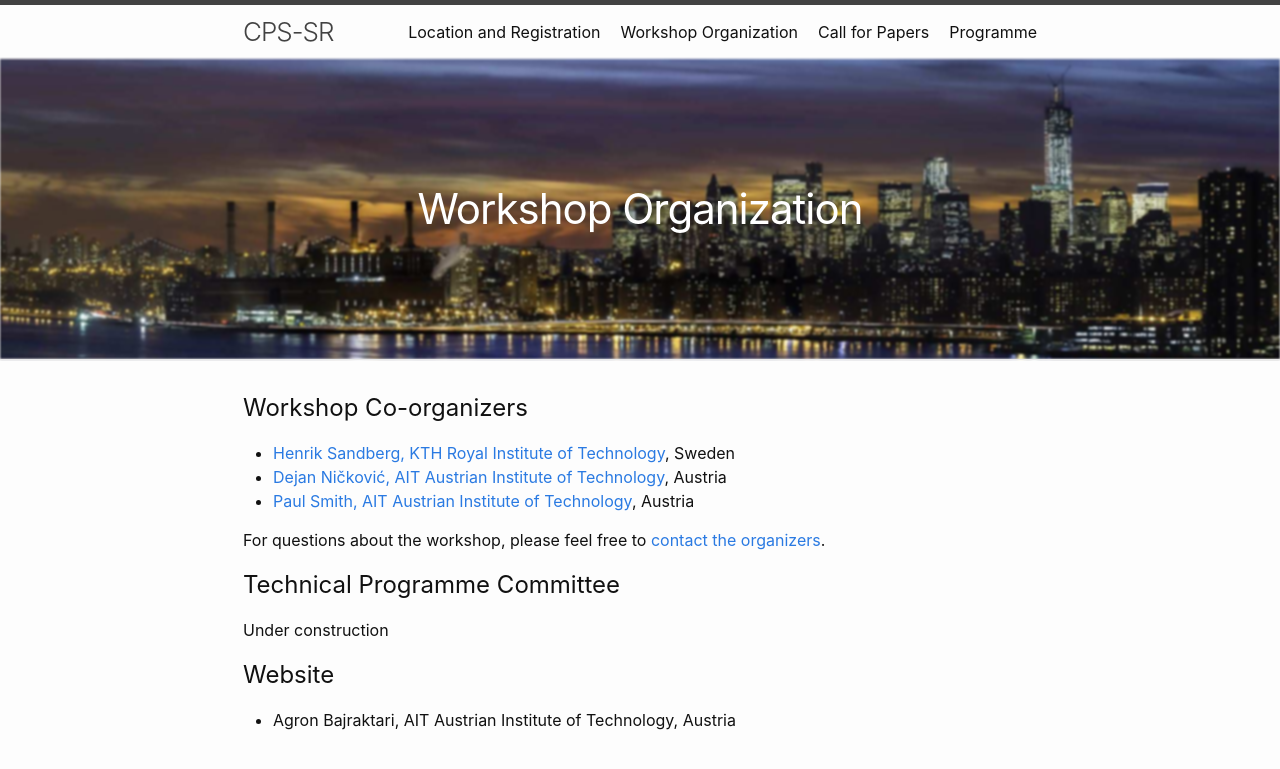
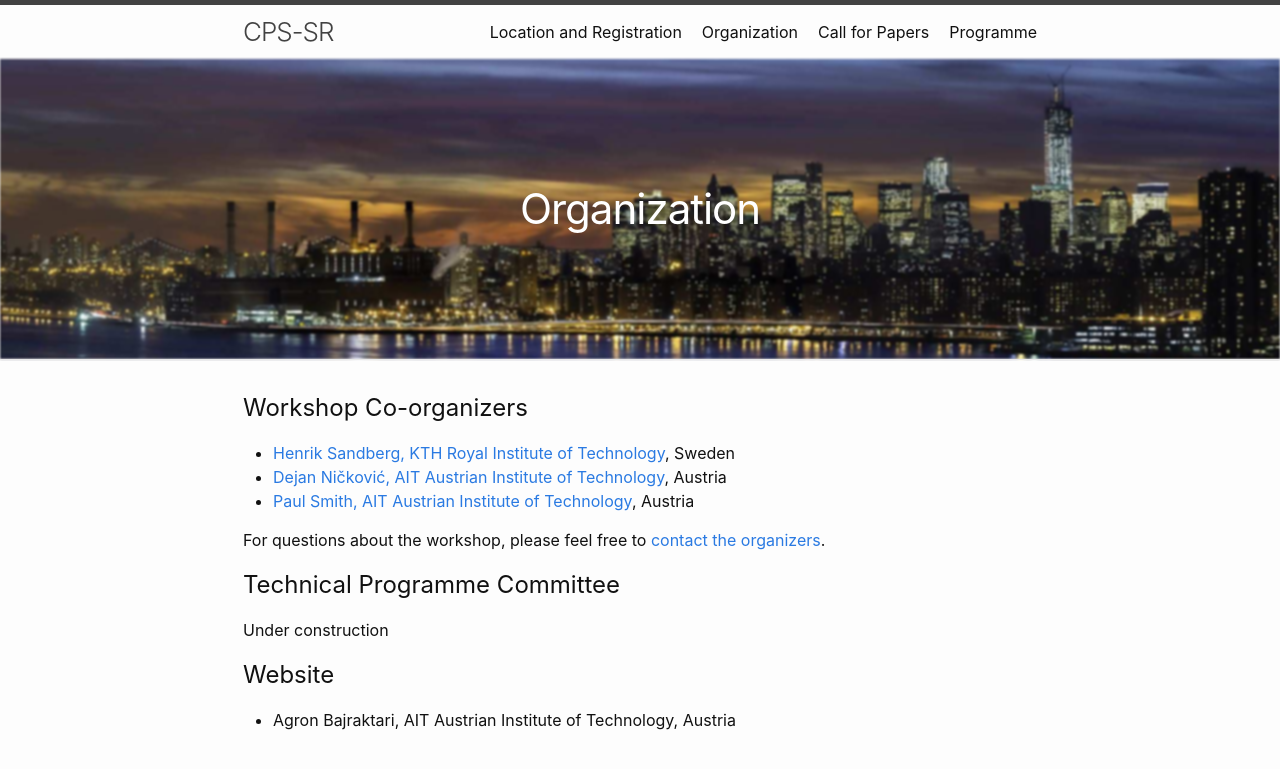
Before and after one commit to ait-csr/cps-sr, a Jekyll site: the page built from organization.md, in a window 1280 px wide. Shown: the top 769 px of the page. Built offline with Jekyll 4.4.1, drawn with Linux system fonts in a browser that asks for light colours.

Commit message:
Updated the organization page and the text justfication.

```diff
--- a/_sass/minima.scss
+++ b/_sass/minima.scss
@@ -18,7 +18,7 @@ $grey-color:       #828282 !default;
 $grey-color-light: lighten($grey-color, 40%) !default;
 $grey-color-dark:  darken($grey-color, 25%) !default;
 
-$table-text-align: left !default;
+$table-text-align: justify !default;
 
 // Width of the content area
 $content-width:    800px !default;
--- a/organization.md
+++ b/organization.md
@@ -3,7 +3,7 @@
 # To modify the layout, see https://jekyllrb.com/docs/themes/#overriding-theme-defaults
 
 layout: page
-title: Workshop Organization
+title: Organization
 permalink: /organization/
 
 ---
```
